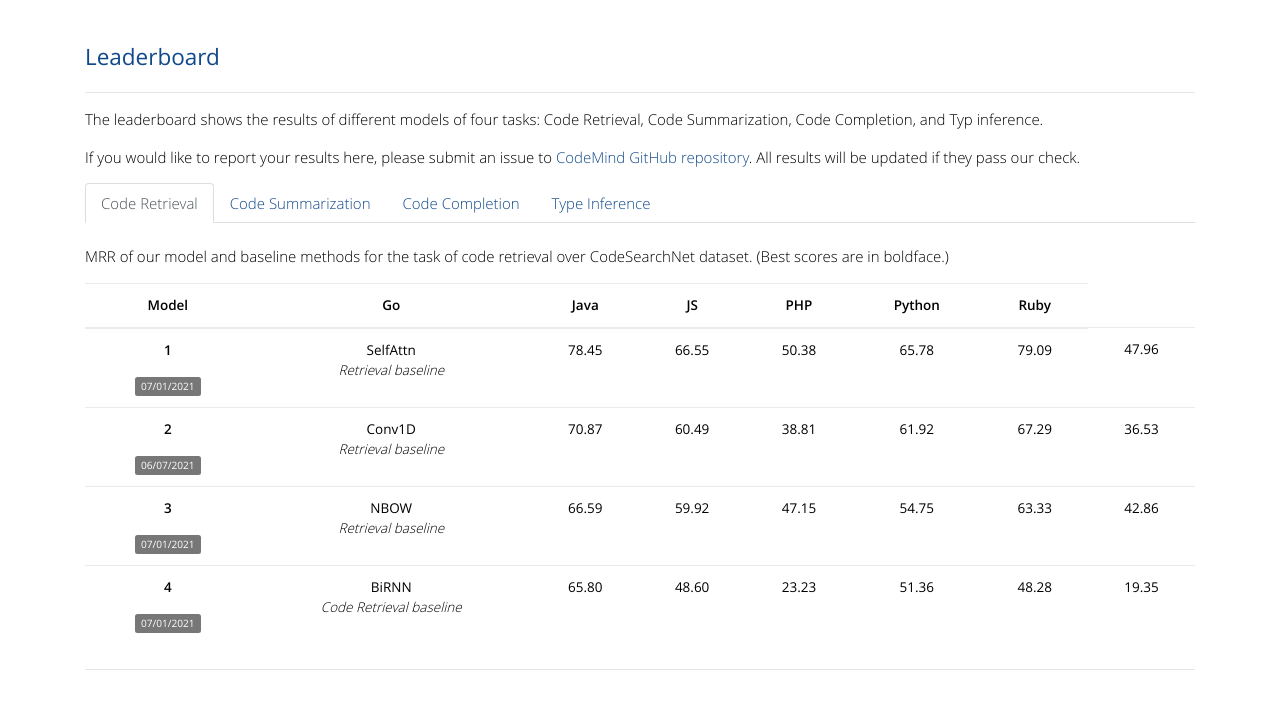
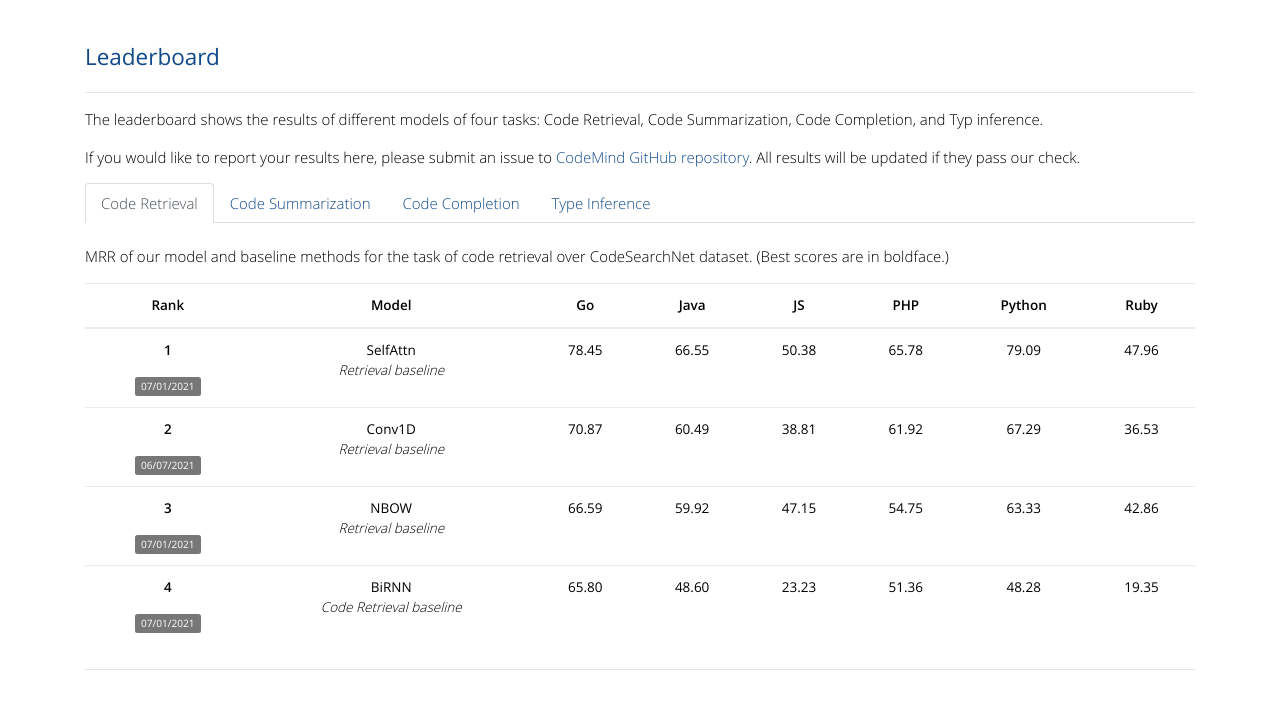
Before and after one commit to xcodemind/xcodemind.github.io, a Jekyll site: the page built from leaderboard.html, in a window 1280 px wide. Shown: the top 709 px of the page. Built offline with Jekyll 4.4.1, drawn with Linux system fonts in a browser that asks for light colours; nearby versions of some CDN libraries.

Commit message:
adjust order

```diff
--- a/leaderboard.html
+++ b/leaderboard.html
@@ -78,7 +78,7 @@
                                 <td></td>
                                 <td></td> -->
 
-                                <!-- <th class="sorttable_nosort" scope="col">Rank</th> -->
+                                <th class="sorttable_nosort" scope="col">Rank</th>
                                 <th class="sorttable_nosort" scope="col">Model</th>
                                 <!-- <th scope="col">Ave-Rank</th> -->
                                 <th scope="col">Go</th>
```
